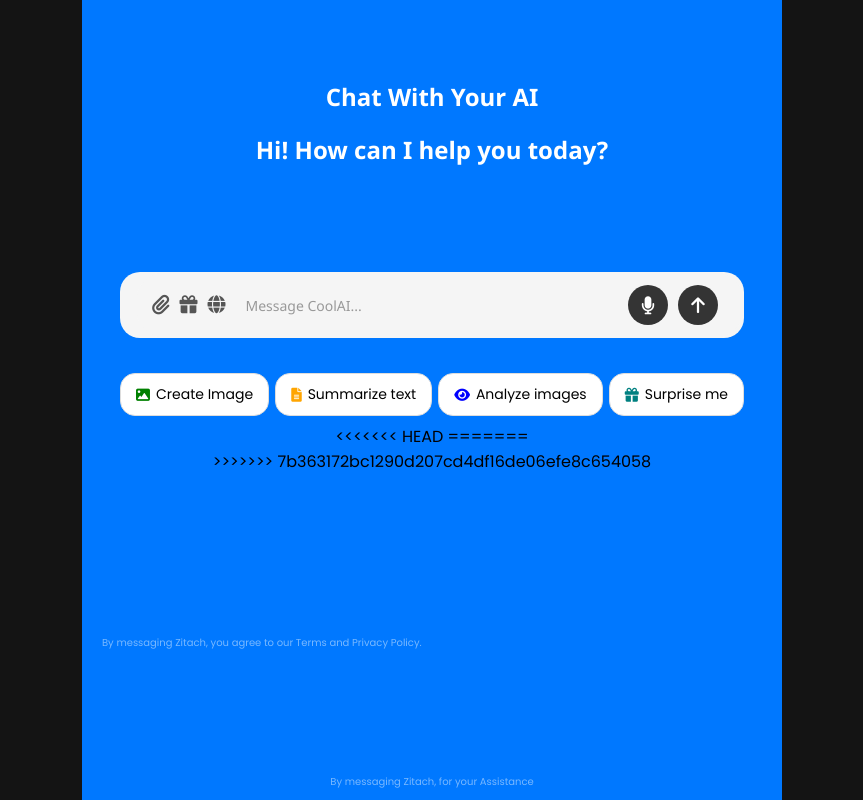
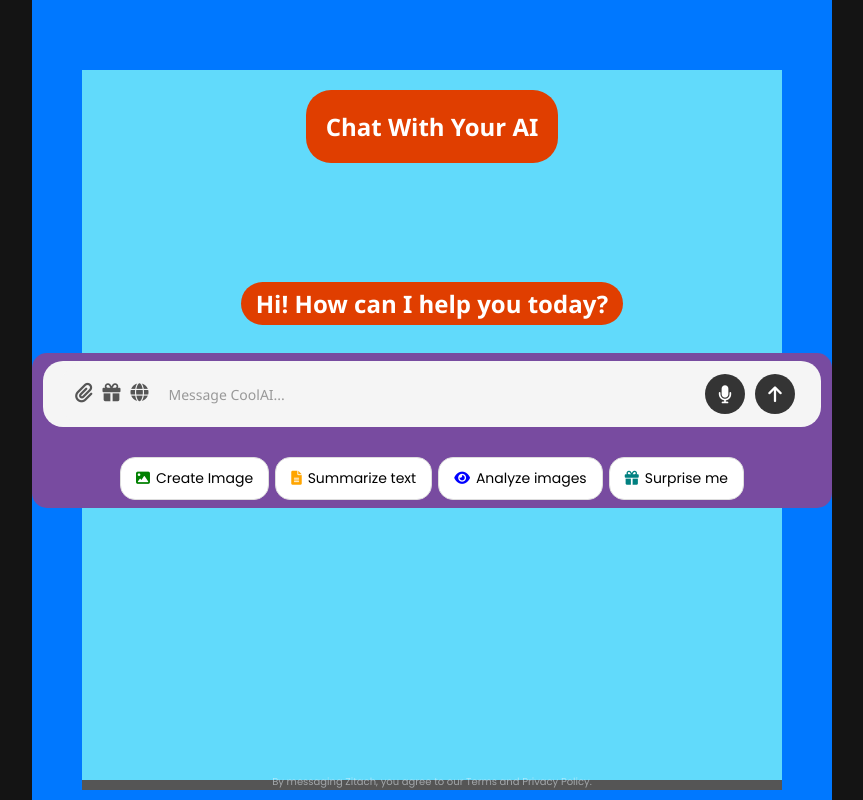
Before and after one commit to SakaFahreza/WebChatbot, a plain HTML site: page frontend/index.html in a window 1280 px wide. Both pictures are taken after a click on the button "Start Chat Now". Shown: the whole page, without its empty margins (208-1071 px from the left). Drawn offline with Linux system fonts and the light colour scheme; a web font is replaced by a local one.

Commit message:
Update terbaru

```diff
--- a/frontend/index.html
+++ b/frontend/index.html
@@ -125,10 +125,6 @@
 
                     </div>
                 </div>
-<<<<<<< HEAD
-=======
-                <p class="foot-p" style="color: aliceblue;">By messaging Zitach, for your Assistance</p>
->>>>>>> 7b363172bc1290d207cd4df16de06efe8c654058
             </div>
                 <p class="foot-p" style="color: aliceblue;">By messaging Zitach, you agree to our Terms and Privacy Policy.</p>
         </section>
@@ -151,6 +147,17 @@
         footP.style.left = '50%';
         footP.style.transform = 'translateX(-50%)';
     }
+
+    // Hapus pengaturan inline untuk .messages agar mengikuti CSS
+    const messages = document.querySelector('.messages');
+    if (messages) {
+        messages.style.position = ''; // Kosongkan position agar mengikuti CSS
+        messages.style.top = ''; // Kosongkan top
+        messages.style.left = ''; // Kosongkan left
+        messages.style.right = ''; // Kosongkan right
+        messages.style.height = ''; // Kosongkan height
+        messages.style.transform = ''; // Kosongkan transform
+    }
 }
 
         // function appendMessage(sender, message, className) {
--- a/frontend/style.css
+++ b/frontend/style.css
@@ -10,13 +10,18 @@
     padding: 0;
     box-sizing: border-box;
 }
+/* Pastikan container utama (body) tidak mengganggu layout */
 body {
     font-family: "Poppins", serif;
     background-color: rgb(20, 20, 20);
     display: flex;
     overflow: hidden;
     justify-content: center;
+    position: relative;
+    margin: 0; /* Hapus margin default body */
+    padding: 0; /* Hapus padding default body */
 }
+
 /* baru */
 h1 {
     font-size: 6rem;
@@ -28,6 +33,31 @@
     z-index: 1;
     text-shadow: 0 0 15px rgba(255, 255, 255, 0.4), 0 0 5px rgba(255, 255, 255, 0.2);
     font-family: 'POLYA', sans-serif;
+}
+
+h3.chat-header {
+    margin-top: 20px;
+    padding: 20px;
+    display: flex;
+}
+
+h2.chat-header {
+    color: white;
+    padding: 5px 15px; /* Kurangi padding untuk ukuran yang lebih kecil */
+    font-size: 1.5rem;
+    background-color: #e03e00;
+    justify-content: center;
+    gap: 5px;
+    font-family: 'Segoe UI', Tahoma, Geneva, Verdana, sans-serif;
+    font-weight: bold;
+    border-radius: 25px;
+    margin: 0 auto 455px; /* Jarak bawah untuk mendekatkan ke elemen berikutnya */
+    height: auto; /* Menyesuaikan tinggi dengan konten teks */
+    width: fit-content; /* Pertahankan lebar penuh */
+    max-width: 500px; /* Batasi lebar untuk teks pendek, atau gunakan 800px untuk konsistensi */
+    display: flex; /* Pastikan teks terpusat */
+    align-items: center; /* Pusatkan teks secara vertikal */
+    justify-content: center; /* Pusatkan teks secara horizontal */
 }
 
 .image-tembok {
@@ -154,6 +184,7 @@
     width: 1000px;
     height: 78px;
     display: flex;
+    position: relative;
     align-items: center;
     justify-content: space-between;
     border-bottom: 1px solid #61dafb;
@@ -248,26 +279,28 @@
  /* bagian chat dengan ai */
 
 .chat-section {
+    display: none;
+    padding: 50px;
+    height: 100vh;
+    width: 100%;
+    margin: 0 auto; /* Memusatkan .chat-section di tengah halaman */
     background-color: #0078ff;
-    display: none;
-    padding: 20px;
-    height: 100vh;
+    position: relative;
 }
 
 .chat-container {
     display: flex;
     flex-direction: column;
     align-items: center;
-    /* background-color: #21D4FD;
-    background-image: linear-gradient(19deg, #21D4FD 0%, #B721FF 100%); */
-    border-radius: 15px; /* Radius kecil untuk container utama jika diperlukan */
+    justify-content: center;
     width: 100%;
     max-width: 800px;
-    margin: 50px auto;
-    /* box-shadow: 0px 4px 10px rgba(0, 0, 0, 0.2); */
-    position: relative; /* Untuk posisi relatif terhadap pratinjau */
-    transition: margin-right 0.3s ease; /* Animasi untuk pergeseran */
-    overflow: hidden; /* Pastikan isi di dalam container tidak melebihi radius */
+    margin: 20px auto;
+    position: relative;
+    transition: margin-right 0.3s ease;
+    height: 100%;
+    min-height: 90vh;
+    background-color: #61dafb;
 }
 
 .chat-container.preview-active {
@@ -275,66 +308,72 @@
 }
 
 .chat-header {
-    /* background-color: #0093E9;
-    background-image: linear-gradient(160deg, #0093E9 0%, #80D0C7 100%); */
     color: white;
-    padding: 10px 20px;
+    padding: 20px;
     font-size: 1.5rem;
+    background-color: #e03e00;
+    justify-content: center;
+    gap: 5px;
     font-family: 'Segoe UI', Tahoma, Geneva, Verdana, sans-serif;
     font-weight: bold;
-    border-radius: 15px 15px 0 0; /* Radius bulat hanya di sudut atas, sinkron dengan chat-box */
-    margin-top: 0; /* Hapus margin negatif agar tidak mengganggu radius */
+    border-radius: 25px;
+    margin-bottom: auto;
 }
 
 .chat-box {
     width: 100%;
     max-width: 800px;
     display: flex;
+    position: fixed;
     flex-direction: column;
     gap: 10px;
+    background-color: #784BA0;
     color: #233142;
     /* background-color: #fff;
     color: white; */
-    width: 100%;
-    padding: 8px 18px;
-    margin-top: 52px;
-    border-radius: 0 0 15px 15px; /* Radius bulat hanya di sudut bawah, sinkron dengan chat-header */
-    overflow: hidden; /* Pastikan pesan di dalam tidak melebihi radius */
+    padding: 8px 11px;
+    margin: auto;
+    border-radius: 15px;
     /* border: 1px solid #61dafb; */
-    scrollbar-width: thin; /* Custom scrollbar */
-    scrollbar-color: #888 #f5f5f5;
-
 }
 /* Input Container */
 .input-container {
     display: flex;
     align-items: center;
-    background-color: #7e7e7e;
-    border-radius: 30px; /* Radius melengkung di semua sudut */
+    background: #f5f5f5;
+    width: 100%;
+    border-radius: 30px;
     padding: 12px 16px;
-    width: 100%;
-    margin-top: 0;
-    transition: bottom 0.8s ease-in-out;
+    margin: 0; /* Hapus margin-top: auto */
 }
+
 .input-container.active {
     bottom: 50px;
 }
 
+/* Styling default untuk .messages (sebelum chat dimulai) */
 .messages {
     white-space: pre-line;
     font-family: 'Segoe UI', Tahoma, Geneva, Verdana, sans-serif;
     display: flex;
     flex-direction: column;
-    gap: 30px;
-    overflow-y: auto;
-    padding: 10px 11px;
-    margin: 8px 0px;
-    border-radius: 0 0 15px 15px; /* Sesuaikan dengan chat-box */
-    animation: fadeIn 1.5s ease-in-out;
-    position: relative; /* Pastikan posisi tetap */
-    top: 0; /* Tetap di atas */
-    max-height: calc(400px - var(--file-height, 0px));
-    transition: max-height 0.3s ease;
+    gap: 10px;
+    max-height: 200px; /* Tinggi maksimum sebelum chat dimulai */
+    overflow-y: auto; /* Scroll vertikal */
+    padding: 5px 11px;
+    margin: 0;
+    background-color: #555;
+    width: 100%; /* Pertahankan lebar penuh */
+    max-width: 800px; /* Pastikan lebar maksimum konsisten */
+    box-sizing: border-box;
+    overflow-x: hidden; /* Hindari scroll horizontal */
+    direction: ltr; /* Pastikan arah teks dari kiri ke kanan */
+}
+
+/* Pastikan teks pesan tetap dari kiri ke kanan */
+.messages p, .messages .user-message, .messages .ai-message {
+    direction: ltr; /* Pastikan teks pesan tetap dari kiri ke kanan */
+    unicode-bidi: isolate; /* Isolasi arah teks untuk mencegah konflik */
 }
 
 .messages p{
@@ -394,6 +433,10 @@
     to { opacity: 1; transform: translateY(0); }
 }
 
+.messages {
+    animation: fadeIn 1.5s ease-in-out;
+}
+
 .input {
     flex-grow: 1;
     border: none;
@@ -441,10 +484,11 @@
 .quick-actions {
     display: flex;
     gap: 6px;
-    margin-top: 10px;
+    margin-top: 5px; /* Kurangi margin untuk jarak yang lebih kecil */
     flex-wrap: wrap;
     justify-content: center;
 }
+
 .quick-action-button {
     display: flex;
     gap: 6px;
@@ -465,22 +509,37 @@
 
 .foot-p {
     font-size: 10px;
-    margin-top: 161px;
+    margin-top: 10px;
     opacity: 50%;
 
 }
 
-/* Saat Chat Dimulai, Input Turun ke Bawah */
+/* Atur layout setelah chat dimulai (class chat-started) */
 .chat-started .chat-container {
-    justify-content: flex-end;
-    /* border: 1px solid #333; */
-    padding: 10px 20px;
+    display: flex;
+    flex-direction: column;
+    justify-content: flex-start; /* Mulai dari atas untuk memberi ruang ke messages */
+    align-items: center; /* Memusatkan konten secara horizontal */
+    height: 100vh; /* Menggunakan tinggi penuh viewport */
+    width: 100%; /* Tetapkan lebar tetap 800px, sama dengan chat-box */
+    max-width: none; /* Hapus max-width untuk menghindari konflik */
+    margin: 0 auto; /* Memusatkan container di dalam chat-section */
+    padding: 0; /* Hapus padding untuk memastikan tidak ada ruang tambahan */
+    position: relative; /* Pastikan elemen anak bisa diposisikan relatif terhadap ini */
+    background-color: #61dafb; /* Pastikan latar belakang biru muda dipertahankan */
+    overflow: hidden; /* Hindari overflow yang tidak diinginkan */
+    box-sizing: border-box; /* Pastikan padding dan border tidak menambah lebar total */
 }
+
+/* Atur posisi foot-p agar tetap di bawah kolom input chat, tapi dengan jarak yang berdekatan */
 .chat-started .foot-p {
+    position: fixed;
+    bottom: 5px; /* Jarak kecil dari kolom input chat (sesuaikan jika perlu) */
+    left: 50%;
+    transform: translateX(-50%);
     font-size: 10px;
-    padding-top: 8px 15px;
-    position: fixed;
-    overflow: hidden;
+    opacity: 0.5;
+    margin: 0; /* Hapus margin agar jarak lebih dekat */
 }
 
 /* Sembunyikan Elemen Saat Chat Dimulai */
@@ -491,17 +550,71 @@
     pointer-events: none;
 }
 
-/* Munculkan Area Pesan */
+/* Styling saat chat dimulai (class chat-started) */
+/* Styling saat chat dimulai (class chat-started) */
 .chat-started .messages {
-    height: 55vh;
-    width: 770px;
-}
-.chat-started .chat-box {
-    max-width: 980px;
-    width: 108%;
+    position: absolute; /* Tetap posisi seperti pada screenshot */
+    top: 0; /* Mulai dari atas chat-container */
+    bottom: 120px; /* Jarak dari bawah untuk memberikan ruang ke chat-box dan foot-p */
+    height: auto; /* Biarkan tinggi otomatis berdasarkan konten */
+    max-height: calc(100vh - 120px); /* Batasi tinggi maksimum untuk scroll jika diperlukan */
+    overflow-y: auto; /* Scroll vertikal */
+    width: 100%; /* Lebar penuh, mengikuti chat-container */
+    max-width: 800px; /* Batasi lebar maksimum agar sama dengan chat-container */
+    padding: 10px; /* Padding untuk ruang */
+    margin: 0 auto; /* Memusatkan secara horizontal */
+    background-color: #555; /* Latar belakang abu-abu */
+    border-radius: 15px 15px 0 0; /* Radius hanya di sudut atas agar rapih dengan chat-box */
+    box-sizing: border-box; /* Pastikan padding tidak menambah lebar total */
+    z-index: 900; /* Pastikan berada di atas elemen lain */
+    direction: ltr; /* Pastikan arah teks dari kiri ke kanan */
+    unicode-bidi: isolate; /* Isolasi arah teks untuk mencegah konflik */
 }
 
+/* Pastikan teks pesan saat chat dimulai tetap dari kiri ke kanan */
+.chat-started .messages p, .chat-started .messages .user-message, .chat-started .messages .ai-message {
+    direction: ltr; /* Pastikan teks pesan tetap dari kiri ke kanan */
+    unicode-bidi: isolate; /* Isolasi arah teks untuk mencegah konflik */
+}
 
+/* Memastikan scroll bar berada di kiri secara eksplisit (jika diperlukan) */
+.messages, .chat-started .messages {
+    scrollbar-position: left; /* Tidak didukung di semua browser, gunakan sebagai fallback */
+    -webkit-transform: none; /* Pastikan tidak ada transformasi yang mengganggu */
+    transform: none; /* Pastikan tidak ada transformasi yang mengganggu */
+}
+
+/* Pastikan chat-box tetap di bagian bawah, dengan lebar dan posisi yang konsisten */
+.chat-started .chat-box {
+    position: fixed;
+    bottom: 20px; /* Jarak dari bawah halaman */
+    left: 50%;
+    transform: translateX(-50%); /* Memusatkan secara horizontal */
+    width: 100%; /* Lebar penuh */
+    max-width: 800px; /* Batasi lebar maksimum agar konsisten dengan chat-container */
+    margin: 0 auto; /* Memastikan tetap di tengah */
+    z-index: 1000; /* Pastikan berada di atas messages */
+}
+
+/* Atur chat-section setelah chat dimulai (class chat-started) */
+.chat-started .chat-section {
+    padding: 0; /* Hapus padding untuk memastikan lebar dan panjang konsisten */
+    height: 100vh; /* Tinggi penuh viewport */
+    width: 800px; /* Tetapkan lebar tetap 800px, sama dengan chat-box */
+    max-width: none; /* Hapus max-width untuk menghindari konflik */
+    margin: 0 auto; /* Memusatkan .chat-section di tengah halaman */
+    background-color: #0078ff;
+    position: relative;
+    overflow: hidden; /* Hindari overflow yang tidak diinginkan */
+    box-sizing: border-box; /* Pastikan padding dan border tidak menambah lebar total */
+}
+
+.container {
+    width: 100%;
+    max-width: 800px; /* Batasi lebar container agar konsisten dengan chat-box */
+    margin: 0 auto; /* Memusatkan container di tengah halaman */
+    position: relative;
+}
 
 #imageInputContainer {
     margin-top: 10px;
@@ -524,7 +637,7 @@
     margin-bottom: 15px;
     padding-left: 16px;
     border-radius: 20px;
-    overflow: visible;
+    overflow: hidden;
     background-color: #f5f5f5;
     display: flex;
     flex-direction: column;
@@ -554,7 +667,7 @@
     color: #333;
     transition: background 0.15s;
     white-space: nowrap;
-    overflow: visible;
+    overflow: hidden;
     text-overflow: ellipsis; /* Menampilkan elipsis untuk teks yang terlalu panjang */
 }
 
@@ -566,16 +679,6 @@
 .highlight {
     font-weight: bold;
     color: #0078ff;
-}
-
-/* Memperbaiki tampilan container utama input */
-.input-container {
-    display: flex;
-    align-items: center;
-    background: #f5f5f5;
-    border-radius: 30px;
-    padding: 12px 16px;
-    width: 100%;
 }
 
 #attach-file-btn {
@@ -675,8 +778,6 @@
     background-color: #f5f5f5; /* Sama dengan background input-container */
     border-radius: 30px 30px 0 0; /* Pastikan radius konsisten */
     margin-bottom: -8px; /* Overlap dengan input-container */
-    position: relative; /* Tetap di posisi relatif tanpa menggeser elemen lain */
-    z-index: 1; /* Pastikan berada di atas elemen lain jika overlap */
 }
 
 #uploaded-files-container.files-visible {
@@ -689,31 +790,6 @@
     width: 100%;
     margin-bottom: 15px;
     padding-left: 16px; /* Jarak kiri tambahan untuk seluruh wrapper */
-}
-
-/* Styling Scrollbar untuk Chrome */
-.chat-box::-webkit-scrollbar {
-    width: 8px;
-}
-
-.chat-box::-webkit-scrollbar-thumb {
-    background-color: #888;
-    border-radius: 4px;
-}
-
-.chat-box::-webkit-scrollbar-track {
-    background: #f5f5f5;
-}
-
-/* Pastikan input-container memiliki radius yang menyatu */
-.input-container {
-    display: flex;
-    align-items: center;
-    background: #f5f5f5;
-    border-radius: 30px; /* Radius bulat di sudut bawah */
-    padding: 12px 16px;
-    width: 100%;
-    margin-top: 0; /* Hilangkan jarak dari container file */
 }
 
 .file-size {
```
Lines whose indentation alone changed are shown as unchanged.
